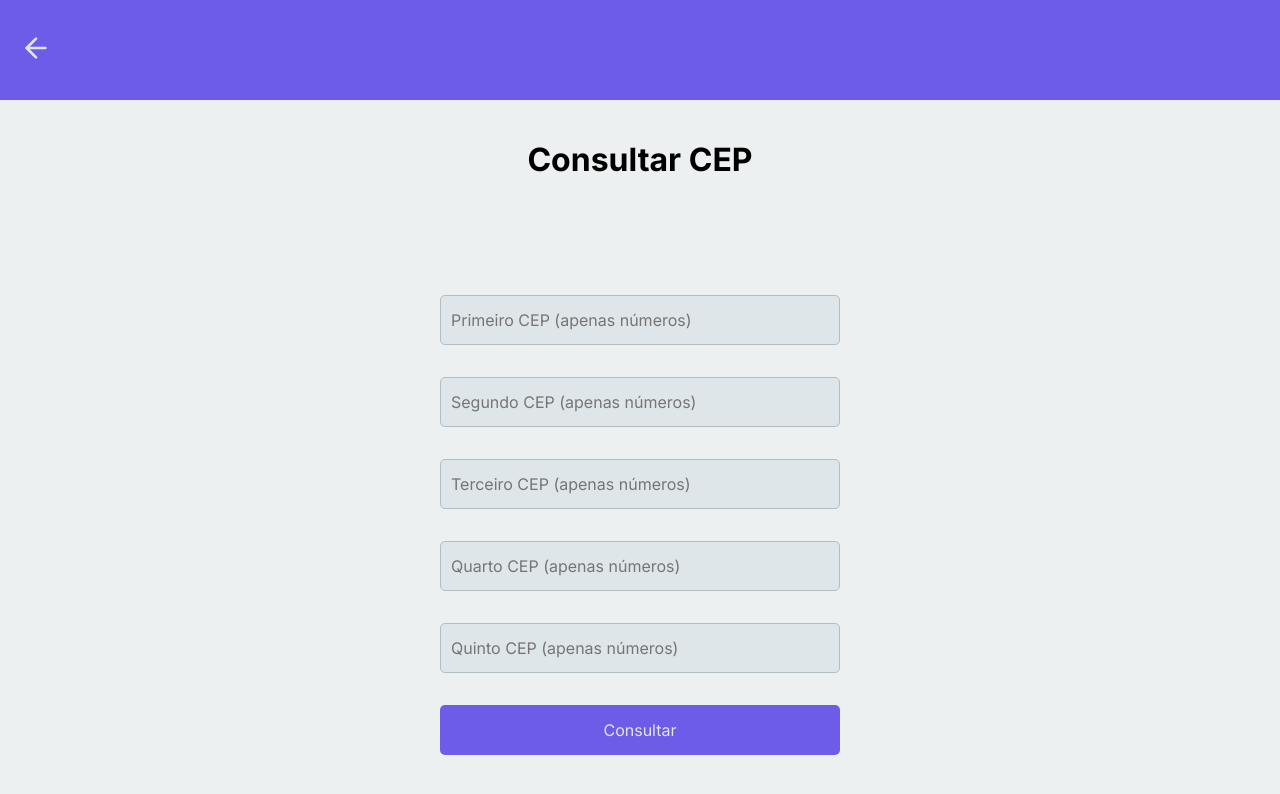
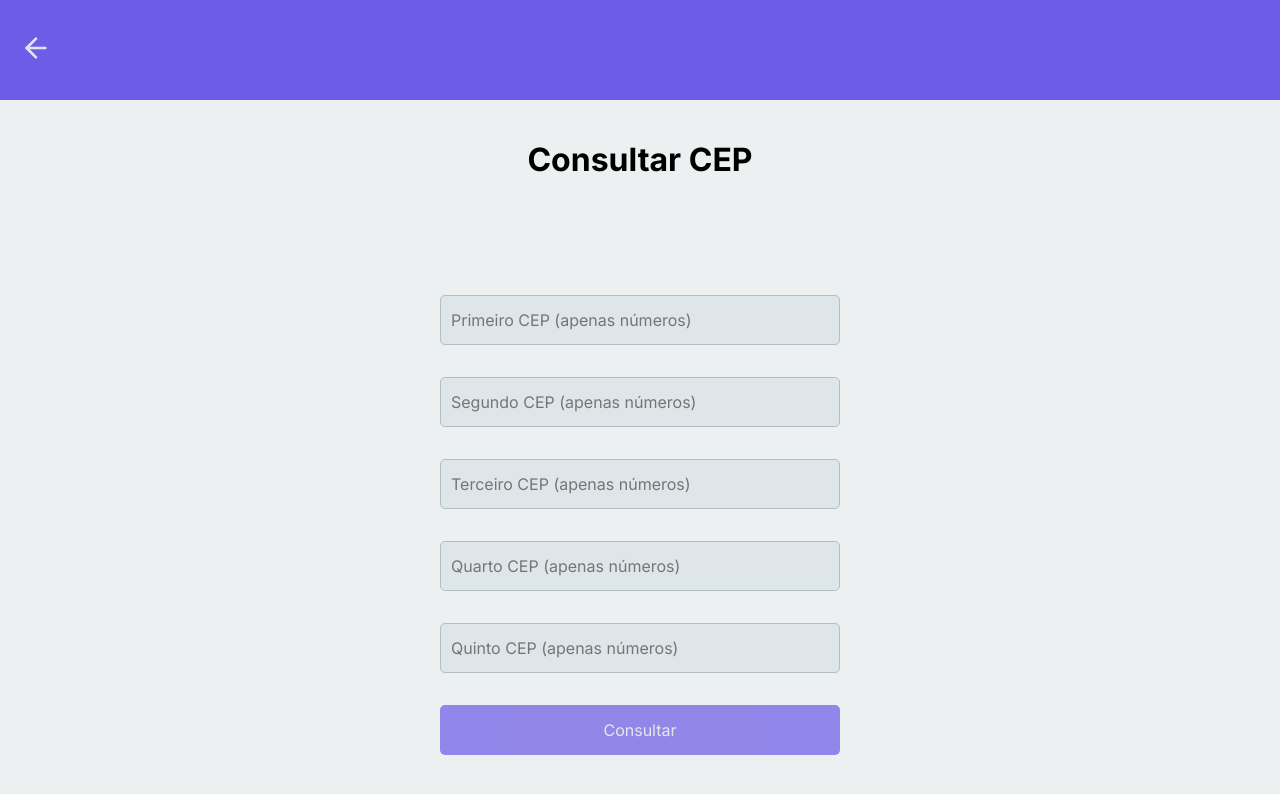
Before and after one commit to scsSilva/frontend-teste, a React (Vite) app: page /services/cep in a window 1280 px wide. Shown: the top 794 px of the page. Built offline with nearby package versions, Linux system fonts and the light colour scheme.

Commit message:
feat: update validation searchCep page

```diff
--- a/src/pages/SearchCep/index.tsx
+++ b/src/pages/SearchCep/index.tsx
@@ -9,11 +9,51 @@ import Button from "../../components/Button";
 import BadgeCep from "./components/BadgeCep";
 
 const searchCepFormValidationSchema = zod.object({
-  firstCep: zod.number().min(8, "CEP inválido!"),
-  secondCep: zod.number().min(8, "CEP inválido!"),
-  thirdCep: zod.number().min(8, "CEP inválido!"),
-  fourthCep: zod.number().min(8, "CEP inválido!"),
-  fifthCep: zod.number().min(8, "CEP inválido!"),
+  firstCep: zod.number().refine(
+    (cep) => {
+      const cepString = cep.toString();
+      return cepString.length === 8 && !isNaN(cep);
+    },
+    {
+      message: "CEP deve ter exatamente 8 dígitos!",
+    }
+  ),
+  secondCep: zod.number().refine(
+    (cep) => {
+      const cepString = cep.toString();
+      return cepString.length === 8 && !isNaN(cep);
+    },
+    {
+      message: "CEP deve ter exatamente 8 dígitos!",
+    }
+  ),
+  thirdCep: zod.number().refine(
+    (cep) => {
+      const cepString = cep.toString();
+      return cepString.length === 8 && !isNaN(cep);
+    },
+    {
+      message: "CEP deve ter exatamente 8 dígitos!",
+    }
+  ),
+  fourthCep: zod.number().refine(
+    (cep) => {
+      const cepString = cep.toString();
+      return cepString.length === 8 && !isNaN(cep);
+    },
+    {
+      message: "CEP deve ter exatamente 8 dígitos!",
+    }
+  ),
+  fifthCep: zod.number().refine(
+    (cep) => {
+      const cepString = cep.toString();
+      return cepString.length === 8 && !isNaN(cep);
+    },
+    {
+      message: "CEP deve ter exatamente 8 dígitos!",
+    }
+  ),
 });
 
 type SearchCepFormData = zod.infer<typeof searchCepFormValidationSchema>;
@@ -57,7 +97,13 @@ const SearchCep = () => {
   const thirdCep = watch("thirdCep");
   const fourthCep = watch("fourthCep");
   const fifthCep = watch("fifthCep");
-  const isSubmitDisabled = false;
+  const isSubmitDisabled = !(
+    firstCep &&
+    secondCep &&
+    thirdCep &&
+    fourthCep &&
+    fifthCep
+  );
 
   const handleSearchAddress = async () => {
     Promise.all([
```
